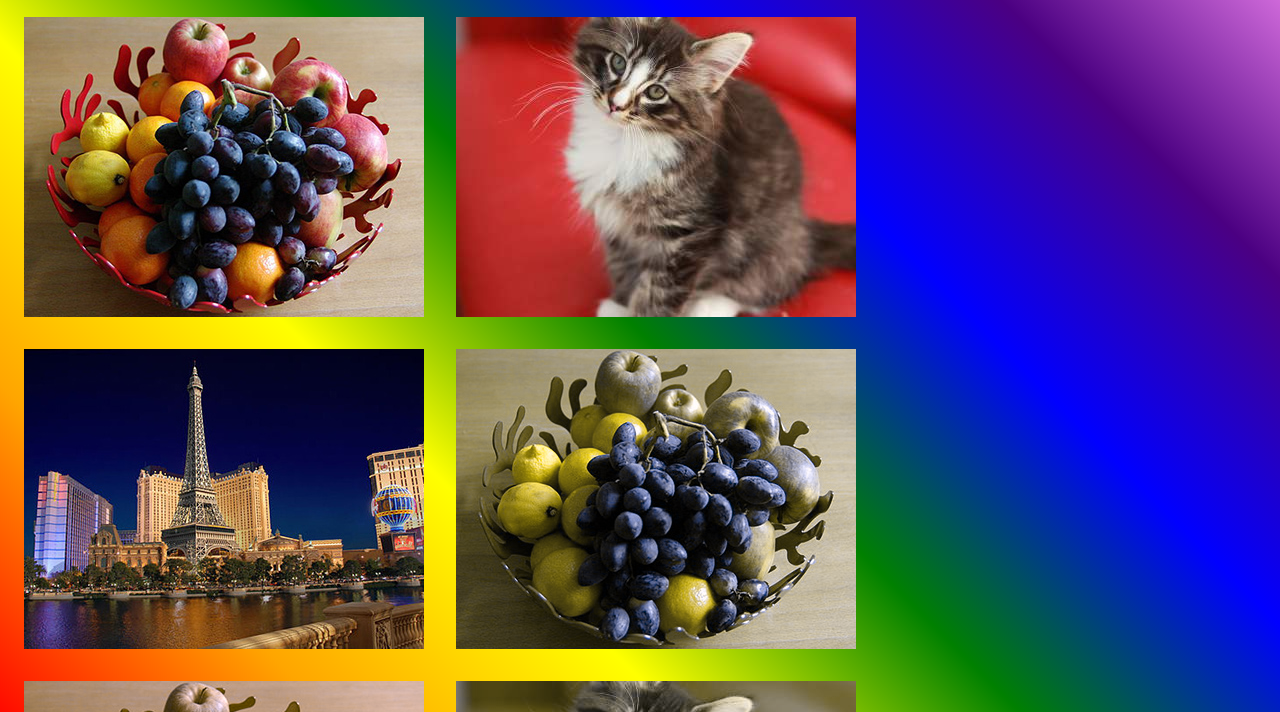
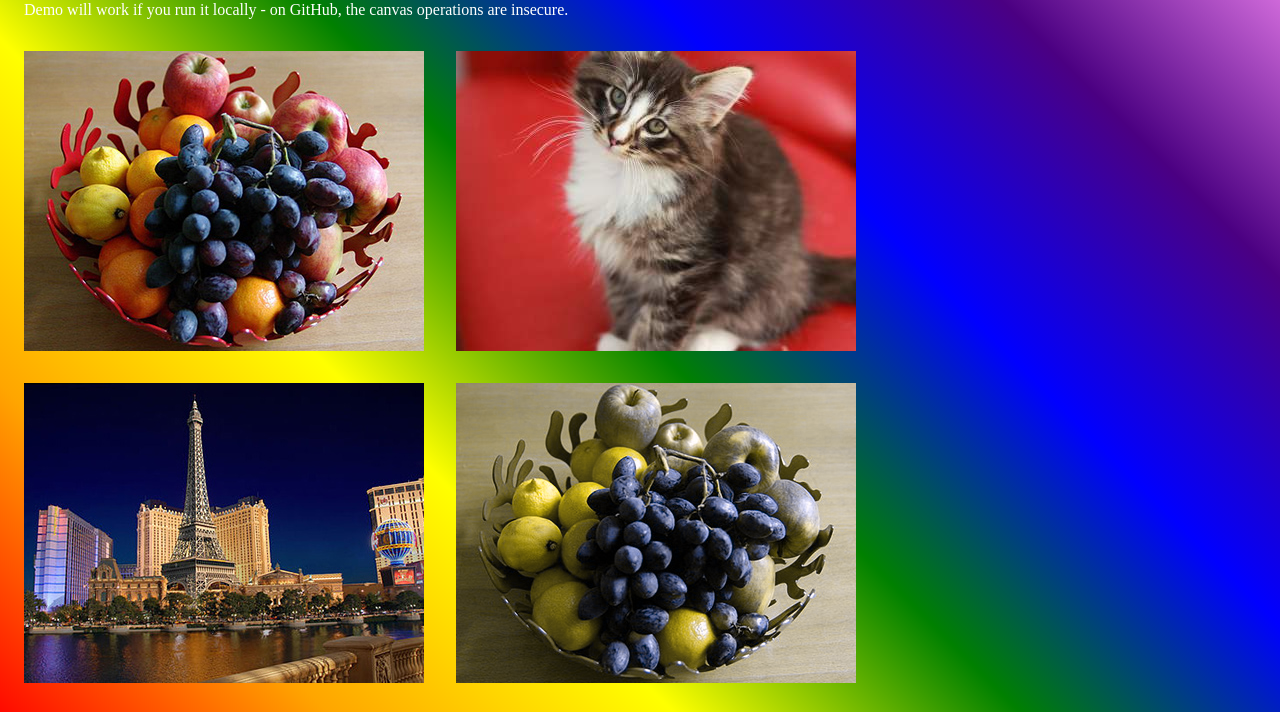
Before and after one commit to KatieK2/2014-sassconf, a plain HTML site: page colorblind/index.html in a window 1280 px wide. Shown: the part 68-780 px from the top of the page. Drawn offline with Linux system fonts and the light colour scheme.

Commit message:
Note about why JS CB demo doesn't work?

```diff
--- a/colorblind/index.html
+++ b/colorblind/index.html
@@ -37,6 +37,8 @@
 
 <h1>Colorblindness Testing</h1>
 
+<p>Demo will work if you run it locally - on GitHub, the canvas operations are insecure.</p>
+
 <img src="fruit.jpg" alt="Fruit Bowl" />
 <img src="kitteh.jpg" alt="Cute Kitten #10" />
 <img src="vegas.jpg" alt="Las Vegas" />
```
